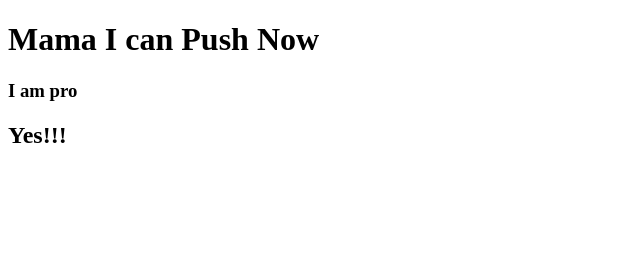
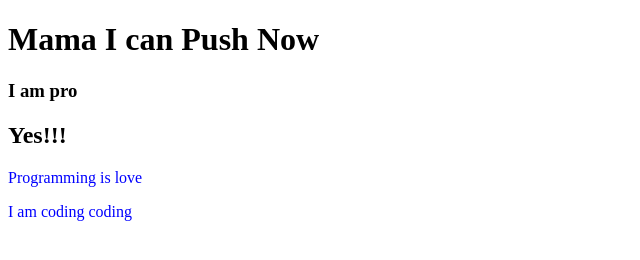
Before and after one commit to SaifurRahmanBijoy/my-second-repo, a plain HTML site: page index.html in a window 1280 px wide. Shown: the whole page, without its empty margins (0-640 px from the left). Drawn offline with Linux system fonts and the light colour scheme.

Commit message:
css and changes

```diff
--- a/index.html
+++ b/index.html
@@ -5,10 +5,13 @@
     <meta http-equiv="X-UA-Compatible" content="IE=edge">
     <meta name="viewport" content="width=device-width, initial-scale=1.0">
     <title>My Second Rp</title>
+    <link rel="stylesheet" href="style.css">
 </head>
 <body>
     <h1>Mama I can Push Now</h1>
     <h3>I am pro</h3>
     <h2>Yes!!!</h2>
+    <p>Programming is love</p>
+    <p>I am coding coding</p>
 </body>
 </html>
--- /dev/null
+++ b/style.css
@@ -0,0 +1,3 @@
+p{
+    color: blue;
+}
```
